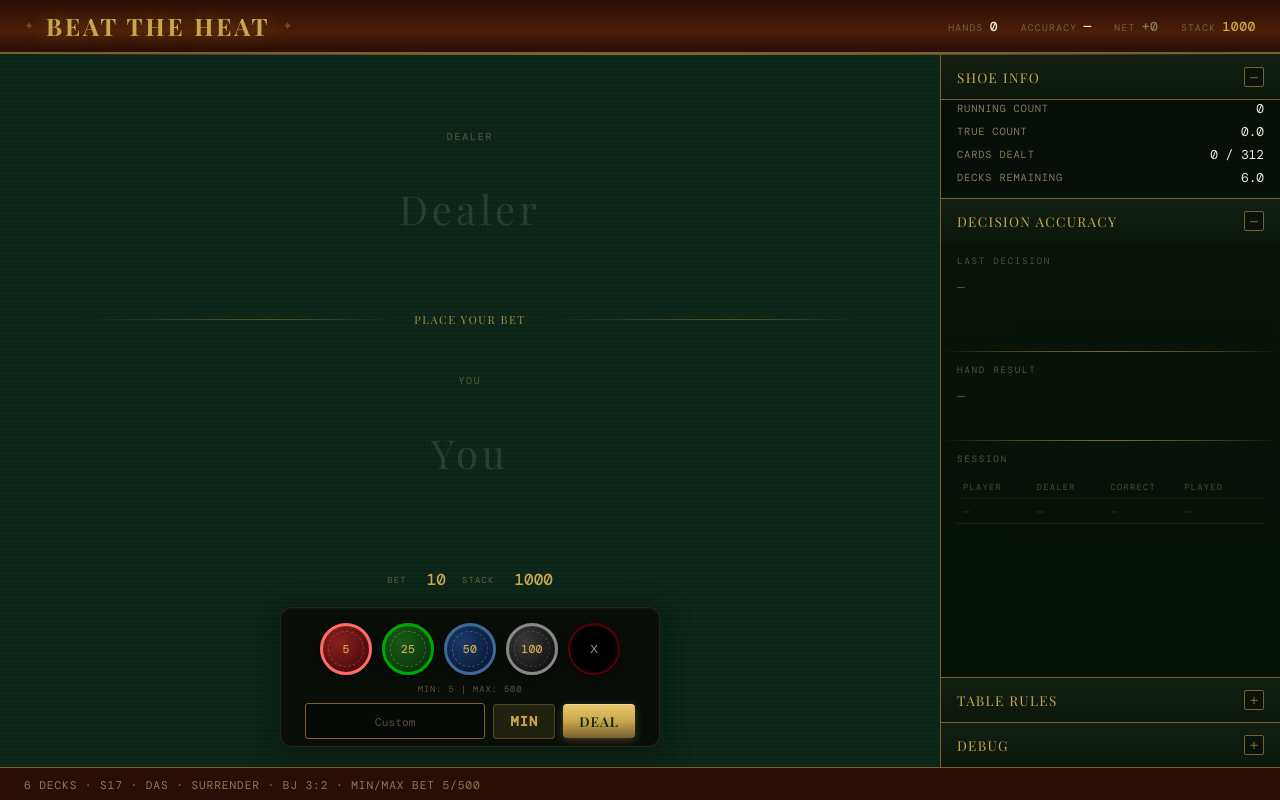
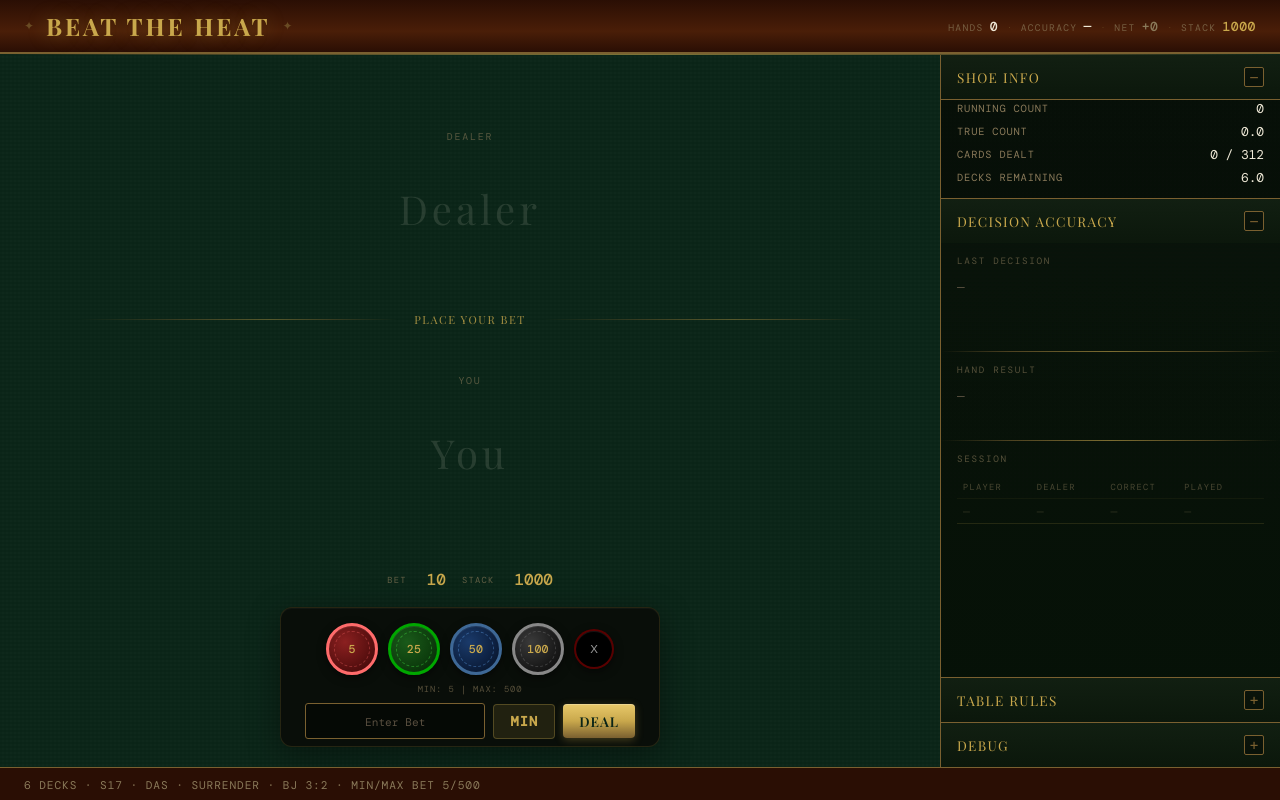
Before and after one commit to colinhauch/beat-the-heat, a React (Vite) app in the folder packages/web/: page / in a window 1280 px wide. Built offline with nearby package versions, Linux system fonts and the light colour scheme; a web font is replaced by a local one.

Commit message:
style(betting): clean up clear button sizing and placeholder text

```diff
--- a/packages/web/src/components/BettingPanel.css
+++ b/packages/web/src/components/BettingPanel.css
@@ -87,15 +87,11 @@ border-color: var(--red-bright);
 
 /* Clear bet button variant */
 .chip-btn--clear {
-  width: 52px;
-  height: 52px;
+  width: 40px;
+  height: 40px;
   border-radius: 50%;
   background: radial-gradient(circle at 35% 35%, #000000 0%, #000000 60%, #000000 100%);
-  width: 44px;
-  height: 44px;
   cursor: pointer;
-  width: 52px;
-  height: 52px;
   border-radius: 50%;
   border: 2px solid rgba(255, 0, 0, 0.35);
   cursor: pointer;
--- a/packages/web/src/components/BettingPanel.tsx
+++ b/packages/web/src/components/BettingPanel.tsx
@@ -91,7 +91,7 @@ export function BettingPanel() {
         <input
           type="number"
           className="bet-custom-input mono"
-          placeholder="Custom"
+          placeholder="Enter Bet"
           value={customInput}
           min={0}
           max={Math.min(playerStack, maxBet)}
```
